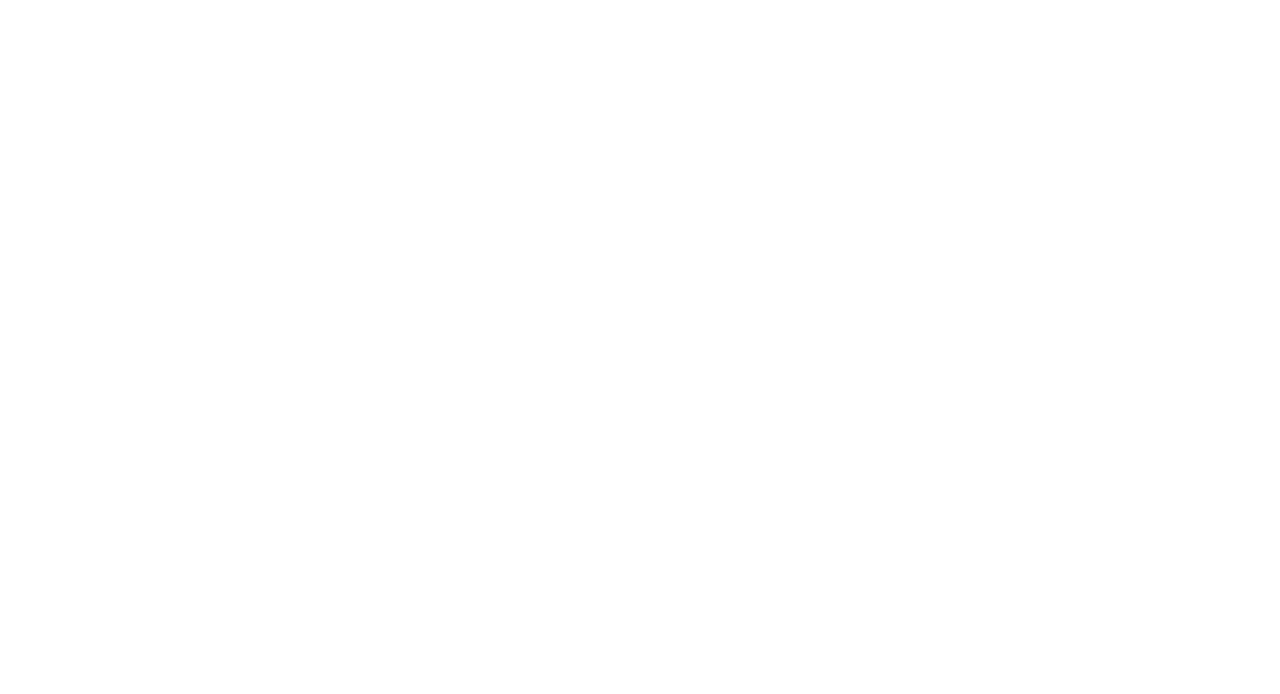
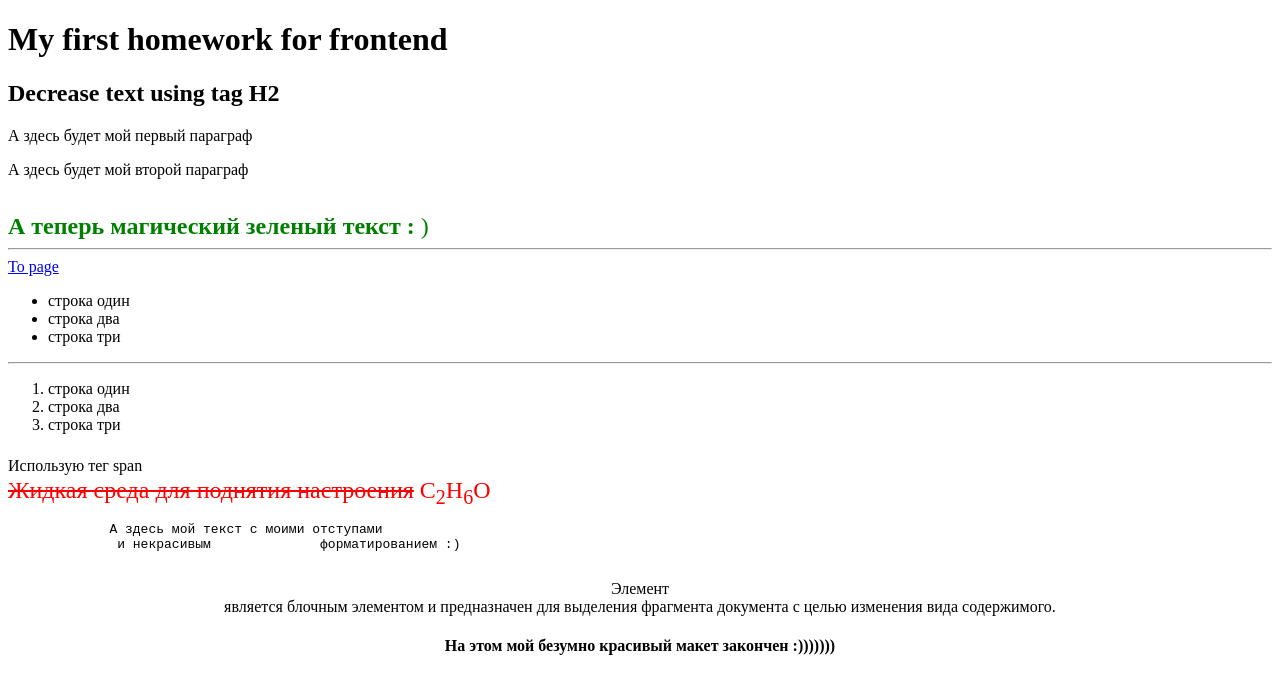
Before and after one commit to alezalez8/start12102022, a plain HTML site: page 01/index.html in a window 1280 px wide. Drawn offline with Linux system fonts and the light colour scheme.

Commit message:
first save

```diff
--- a/01/index.html
+++ b/01/index.html
@@ -1,12 +1,56 @@
 <!DOCTYPE html>
 <html lang="en">
+
 <head>
    <meta charset="UTF-8">
    <meta http-equiv="X-UA-Compatible" content="IE=edge">
    <meta name="viewport" content="width=device-width, initial-scale=1.0">
    <title>Document</title>
 </head>
+
 <body>
+   <h1>My first homework for frontend</h1>
+   <h2>Decrease text using tag H2</h2>
+   <p>А здесь будет мой первый параграф</p>
+   <p>А здесь будет мой второй параграф</p>
+   <br>
+   <font size="5" color="green">
+      <strong>
+         А теперь магический зеленый текст :
+      </strong>
+      )
+   </font>
+   <hr>
+   <a href="page1.html" target="_blank">To page</a>
+   <ul>
+      <li>строка один</li>
+      <li>строка два</li>
+      <li>строка три</li>
+   </ul>
+   <hr>
+   <ol>
+      <li>строка один</li>
+      <li>строка два</li>
+      <li>строка три</li>
+   </ol>
+   <span>
+      Использую тег span
+   </span>
+   <font size="5" color="red">
+      <br> <del> Жидкая среда для поднятия настроения</del> C<sub>2</sub>H<sub>6</sub>O
+   </font>
+   <pre>             А здесь мой текст с моими отступами
+              и некрасивым              форматированием :)
+   </pre>
+   <div align="center" title="подсказка">
+      Элемент <div> является блочным элементом и предназначен для выделения фрагмента документа с целью изменения вида
+         содержимого.
+      </div>
+
+      <h4>
+         На этом мой безумно красивый макет закончен :)))))))
+      </h4>
 
 </body>
+
 </html>
```
